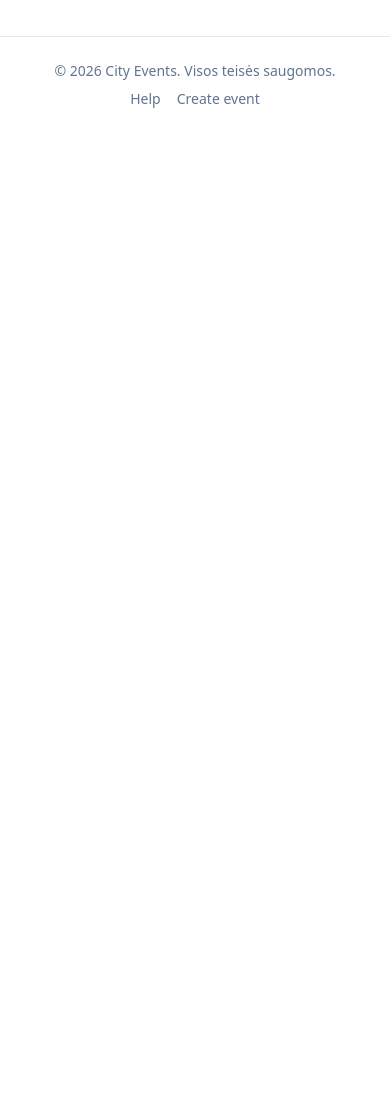
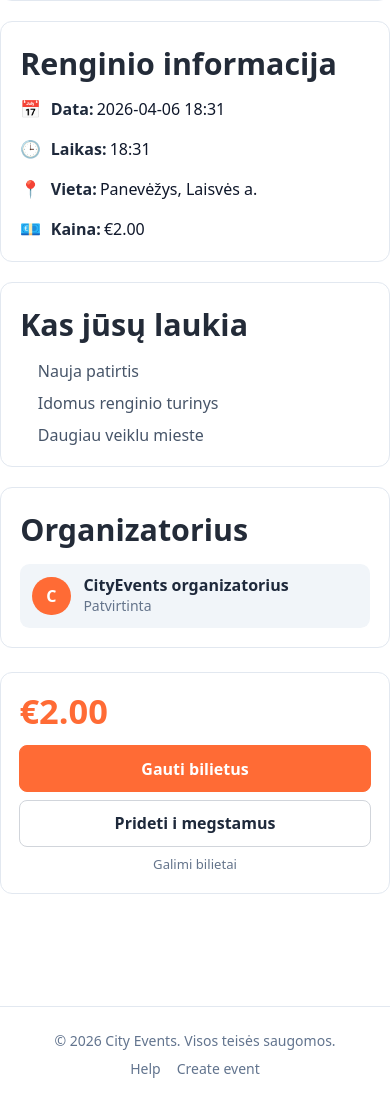
Before and after one commit to edmundasx/CityEventsPKP, a PHP site: page /events/6 in a window 390 px wide. Shown: the part 642-1745 px from the top of the page. Before the commit the page ends 750 px from the top, so only its background shows below. Run offline with PHP 8.4, Linux system fonts and the light colour scheme; data comes from the database, SQL or seed files in the repository; style sheets or scripts are compiled from the project's sources.

Commit message:
event informacijos puslapio  pagrąžinimas

```diff
--- a/src/Views/pages/event-show.php
+++ b/src/Views/pages/event-show.php
@@ -17,66 +17,128 @@ $date = $event["date"] ?? "";
 $time = $event["time"] ?? "";
 $location = $event["location"] ?? "";
 $price = $event["price"] ?? "";
+$priceRaw = isset($event["price_raw"]) ? (float) $event["price_raw"] : null;
 $description = $event["description"] ?? "";
 $image = $event["image"] ?? "";
 $category = $event["category"] ?? "";
 $district = $event["district"] ?? "";
+$organizerName = trim((string) ($event["organizer_name"] ?? "CityEvents organizatorius"));
+$organizerInitial = strtoupper(substr($organizerName !== "" ? $organizerName : "C", 0, 1));
+
+$priceBadge = "Nemokama";
+if ($priceRaw !== null && $priceRaw > 0) {
+    $priceBadge = $price !== "" ? $price : "€" . number_format($priceRaw, 2, ".", "");
+}
+$aboutText = $description !== "" ? $description : "Šiam renginiui dar nėra aprašymo.";
 ?>
 
-<main class="container-ce section">
-  <article class="event-detail">
-    <header class="event-detail__header">
-      <div class="event-detail__meta">
-        <?php if ($category !== "" || $district !== ""): ?>
-          <p class="event-detail__pill">
-            <?= $e(trim($category . " " . ($district !== "" ? "· " . $district : ""))) ?>
-          </p>
+<style>
+  .event-show-page { padding: 1.5rem 0 3rem; }
+  .event-show-grid { display: grid; gap: 1.5rem; grid-template-columns: minmax(0, 1fr); }
+  .event-show-main { display: grid; gap: 1.25rem; min-width: 0; }
+  .event-show-tag { display: inline-flex; width: fit-content; border-radius: 9999px; background: #fff1eb; color: #ff6b35; font-size: 0.75rem; font-weight: 700; letter-spacing: 0.02em; padding: 0.35rem 0.65rem; text-transform: lowercase; }
+  .event-show-title { margin-top: 0.75rem; font-size: clamp(1.9rem, 3.4vw, 2.6rem); font-weight: 800; line-height: 1.12; color: #232b38; }
+  .event-show-card { border: 1px solid #e2e8f0; border-radius: 0.75rem; background: #fff; padding: 1.2rem; }
+  .event-show-card-title { color: #232b38; font-size: 1.9rem; margin-bottom: 0.7rem; font-weight: 700; }
+  .event-show-text { color: #334155; line-height: 1.7; }
+  .event-show-text + .event-show-text { margin-top: 0.85rem; }
+  .event-show-info-list { list-style: none; margin: 0; padding: 0; display: grid; gap: 1rem; }
+  .event-show-info-item { display: flex; align-items: center; gap: 0.6rem; color: #0f172a; }
+  .event-show-info-icon { color: #ff6b35; font-size: 1.05rem; line-height: 1; }
+  .event-show-info-label { font-weight: 700; color: #1e293b; margin-right: 0.2rem; }
+  .event-show-bullets { margin: 0; padding-left: 1.1rem; color: #475569; display: grid; gap: 0.5rem; }
+  .event-show-org-row { display: flex; align-items: center; gap: 0.8rem; background: #f1f5f9; border-radius: 0.6rem; padding: 0.75rem; }
+  .event-show-org-avatar { width: 2.4rem; height: 2.4rem; border-radius: 9999px; background: #ff6b35; color: #fff; font-weight: 700; display: inline-flex; align-items: center; justify-content: center; text-transform: uppercase; }
+  .event-show-org-name { font-weight: 700; color: #1e293b; line-height: 1.2; }
+  .event-show-org-status { color: #64748b; font-size: 0.875rem; }
+  .event-show-aside-card { border: 1px solid #e2e8f0; border-radius: 0.75rem; background: #fff; padding: 1.15rem; position: sticky; top: 5.25rem; }
+  .event-show-price { font-size: 2.15rem; line-height: 1.1; font-weight: 800; color: #ff6b35; margin: 0 0 1rem; }
+  .event-show-actions { display: grid; gap: 0.55rem; }
+  .event-show-btn { display: inline-flex; align-items: center; justify-content: center; width: 100%; border-radius: 0.5rem; padding: 0.63rem 0.8rem; font-weight: 700; border: 1px solid #ff6b35; transition: all 0.2s ease; text-decoration: none; }
+  .event-show-btn--primary { background: #ff6b35; color: #fff; }
+  .event-show-btn--primary:hover { background: #ee5a26; border-color: #ee5a26; }
+  .event-show-btn--outline { background: #fff; color: #1e293b; border-color: #d1d5db; }
+  .event-show-btn--outline:hover { border-color: #ff6b35; color: #ff6b35; }
+  .event-show-note { margin-top: 0.55rem; color: #64748b; font-size: 0.82rem; text-align: center; }
+  .event-show-image { width: 100%; border-radius: 0.75rem; max-height: 330px; object-fit: cover; border: 1px solid #e2e8f0; }
+  @media (min-width: 1024px) {
+    .event-show-grid { grid-template-columns: minmax(0, 1fr) 16.5rem; align-items: start; }
+  }
+</style>
+
+<article class="container-ce section event-show-page">
+  <div class="event-show-grid">
+    <div class="event-show-main">
+      <?php if ($category !== ""): ?>
+        <span class="event-show-tag"><?= $e(strtolower($category)) ?></span>
       <?php endif; ?>
 
-        <h1 class="event-detail__title"><?= $e($titleText) ?></h1>
+      <h1 class="event-show-title"><?= $e($titleText) ?></h1>
 
-        <div class="event-detail__info">
-          <?php if ($date !== "" || $time !== ""): ?>
-            <div class="event-detail__info-item">
-              <span class="event-detail__info-label">Data ir laikas</span>
-              <span class="event-detail__info-value">
-                <?= $e(trim($date . " " . $time)) ?>
-              </span>
-            </div>
+      <section class="event-show-card">
+        <h2 class="event-show-card-title">Apie renginį</h2>
+        <p class="event-show-text"><?= nl2br($e($aboutText)) ?></p>
+        <?php if ($image !== ""): ?>
+          <img src="<?= $e($image) ?>" alt="<?= $e($titleText) ?>" class="event-show-image">
         <?php endif; ?>
+      </section>
 
-          <?php if ($location !== ""): ?>
-            <div class="event-detail__info-item">
-              <span class="event-detail__info-label">Vieta</span>
-              <span class="event-detail__info-value"><?= $e($location) ?></span>
-            </div>
+      <section class="event-show-card">
+        <h2 class="event-show-card-title">Renginio informacija</h2>
+        <ul class="event-show-info-list">
+          <li class="event-show-info-item">
+            <span class="event-show-info-icon" aria-hidden="true">📅</span>
+            <span><span class="event-show-info-label">Data:</span><?= $e(trim($date . ($time !== "" ? " " . $time : ""))) ?></span>
+          </li>
+          <li class="event-show-info-item">
+            <span class="event-show-info-icon" aria-hidden="true">🕒</span>
+            <span><span class="event-show-info-label">Laikas:</span><?= $e($time !== "" ? $time : "Nenurodyta") ?></span>
+          </li>
+          <li class="event-show-info-item">
+            <span class="event-show-info-icon" aria-hidden="true">📍</span>
+            <span><span class="event-show-info-label">Vieta:</span><?= $e($location !== "" ? $location : "Nenurodyta") ?></span>
+          </li>
+          <?php if ($district !== ""): ?>
+            <li class="event-show-info-item">
+              <span class="event-show-info-icon" aria-hidden="true">🏙️</span>
+              <span><span class="event-show-info-label">Rajonas:</span><?= $e($district) ?></span>
+            </li>
           <?php endif; ?>
+          <li class="event-show-info-item">
+            <span class="event-show-info-icon" aria-hidden="true">💶</span>
+            <span><span class="event-show-info-label">Kaina:</span><?= $e($price !== "" ? $price : "Nemokama") ?></span>
+          </li>
+        </ul>
+      </section>
 
-          <?php if ($price !== ""): ?>
-            <div class="event-detail__info-item">
-              <span class="event-detail__info-label">Kaina</span>
-              <span class="event-detail__info-value"><?= $e($price) ?></span>
-            </div>
-          <?php endif; ?>
+      <section class="event-show-card">
+        <h2 class="event-show-card-title">Kas jūsų laukia</h2>
+        <ul class="event-show-bullets">
+          <li>Nauja patirtis</li>
+          <li>Idomus renginio turinys</li>
+          <li>Daugiau veiklu mieste</li>
+        </ul>
+      </section>
+
+      <section class="event-show-card">
+        <h2 class="event-show-card-title">Organizatorius</h2>
+        <div class="event-show-org-row">
+          <span class="event-show-org-avatar"><?= $e($organizerInitial) ?></span>
+          <div>
+            <p class="event-show-org-name"><?= $e($organizerName) ?></p>
+            <p class="event-show-org-status">Patvirtinta</p>
           </div>
         </div>
+      </section>
+    </div>
 
-      <?php if ($image !== ""): ?>
-        <div class="event-detail__media">
-          <img
-            src="<?= $e($image) ?>"
-            alt="<?= $e($titleText) ?>"
-            class="event-detail__image"
-          >
+    <aside class="event-show-aside-card">
+      <p class="event-show-price"><?= $e($priceBadge) ?></p>
+      <div class="event-show-actions">
+        <a href="#" class="event-show-btn event-show-btn--primary">Gauti bilietus</a>
+        <button type="button" class="event-show-btn event-show-btn--outline">Prideti i megstamus</button>
       </div>
-      <?php endif; ?>
-    </header>
-
-    <section class="event-detail__body">
-      <h2 class="event-detail__section-title">Aprašymas</h2>
-      <p class="event-detail__description">
-        <?= nl2br($e($description !== "" ? $description : "Šiam renginiui dar nėra aprašymo.")) ?>
-      </p>
-    </section>
+      <p class="event-show-note">Galimi bilietai</p>
+    </aside>
+  </div>
 </article>
-</main>
```
Lines whose indentation alone changed are shown as unchanged.
